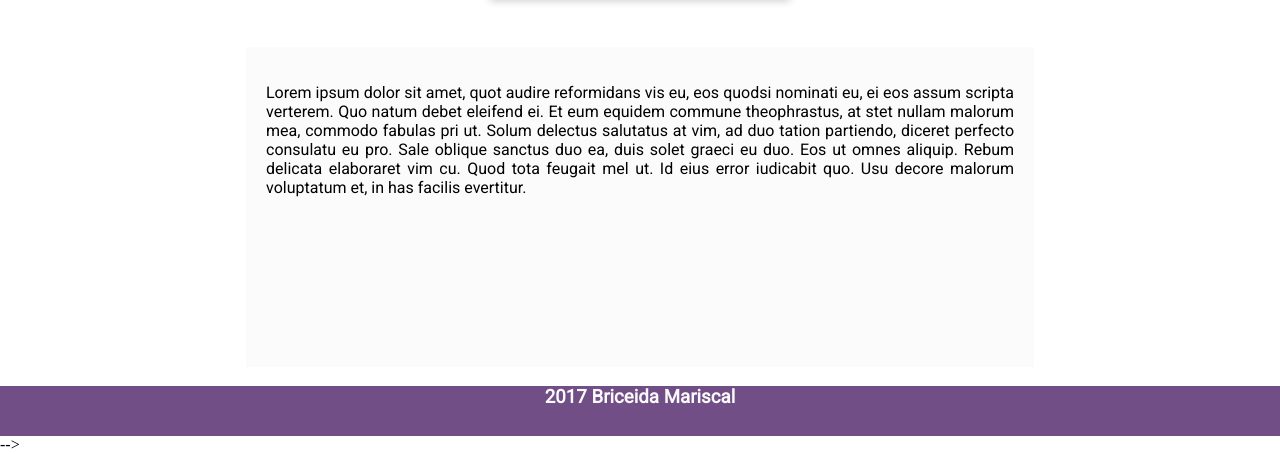
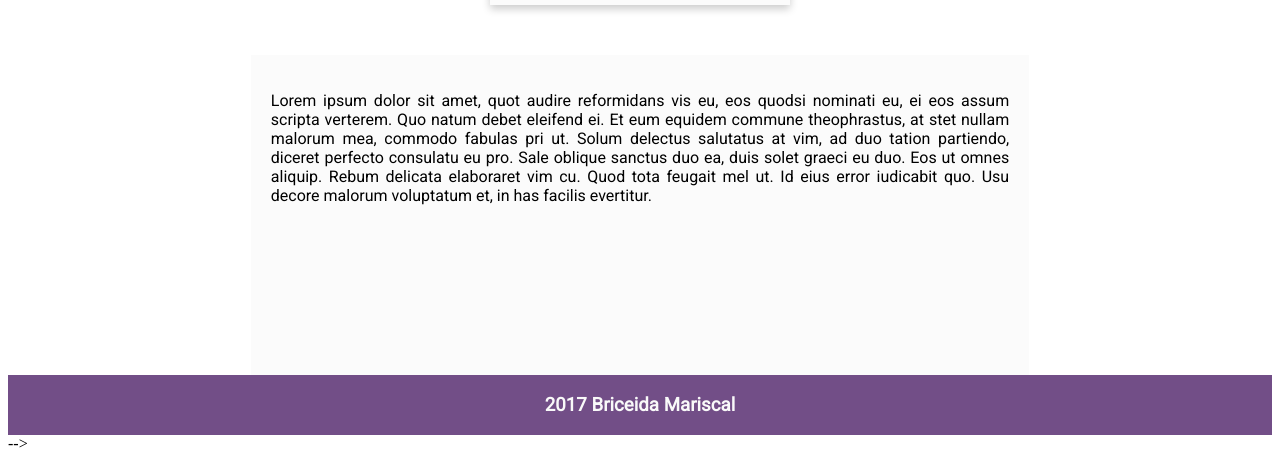
Before and after one commit to BMariscal/portfolio_project, a plain HTML site: page aboutme.html in a window 1280 px wide. Shown: the part 925-1379 px from the top of the page. Drawn offline with Linux system fonts and the light colour scheme.

Commit message:
Update aboutme.html

```diff
--- a/aboutme.html
+++ b/aboutme.html
@@ -9,17 +9,16 @@
 <link rel="icon" type="image/jpg" href="http://i.imgur.com/pI3LpUF.png">
 <style>
 
-html,
+html {
+  height: 100%;
+}
 body {
-	margin:0;
-	padding:0;
-	height:100%;
-	background-color: #ffff;
+  min-height: 100%;
+  display: flex;
+  flex-direction: column;
 }
-#wrapper {
-	min-height:100%;
-	position:relative;
-
+.content {
+  flex: 1;
 }
 #header {
 	background:#502369;
@@ -35,12 +34,7 @@ body {
 /* 	bottom:0;
 	left:0; */
 }
-.content {
-  min-height: calc(100vh - 70px);
-}
-.footer {
-  height: 50px;
-}
+
 
 .card {
 
```
